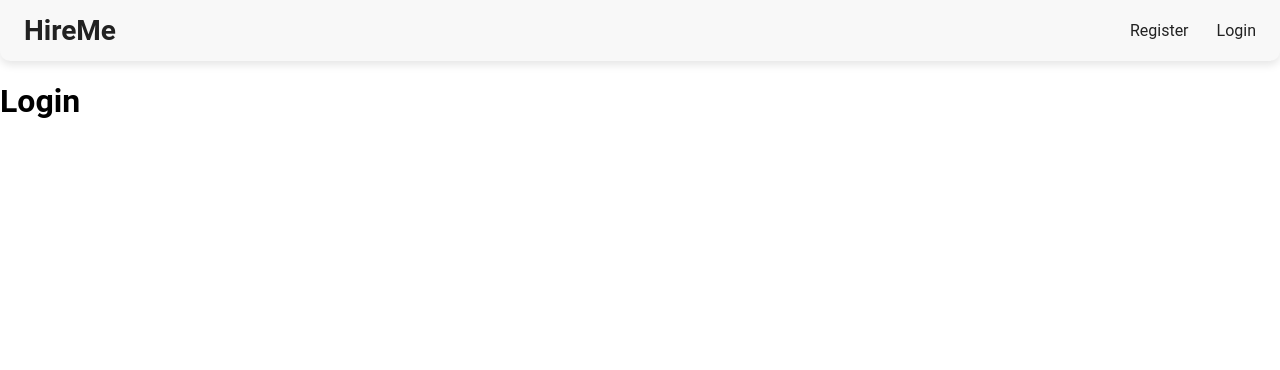
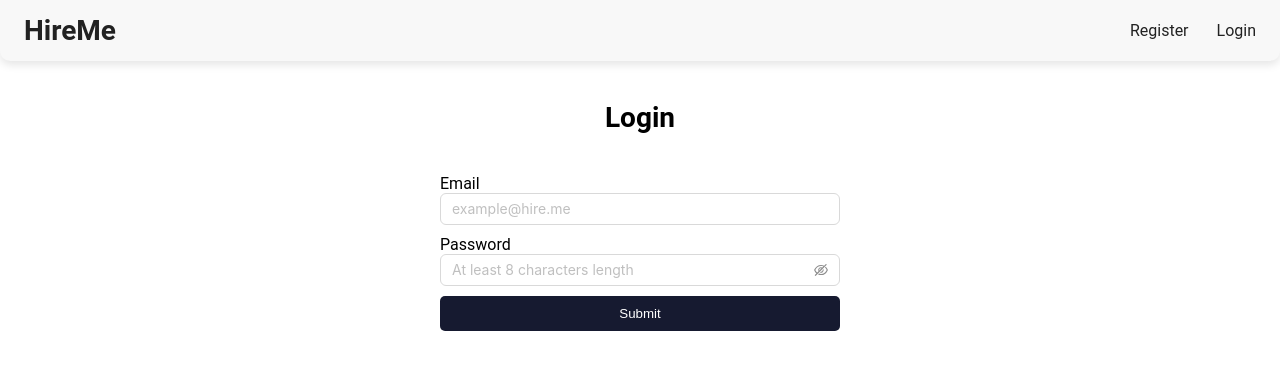
Before and after one commit to YuBerlinets/HireMe, a React (Vite) app in the folder tin-pro-frontend/: page /login in a window 1280 px wide. Shown: the top 370 px of the page. Built offline with nearby package versions, Linux system fonts and the light colour scheme; no server answers.

Commit message:
feat: implemented login functionality

```diff
--- a/tin-pro-frontend/src/app/api/ApiConfig.ts
+++ b/tin-pro-frontend/src/app/api/ApiConfig.ts
@@ -30,8 +30,8 @@ apiInstance.interceptors.request.use(
 const api = {
     user: {
         getUserInfo: () => apiInstance.get('/api/users/basic-information'),
-        candidateRegister: (candidateRegister: RegisterData) => apiInstance.post('/api/auth/candidate/register', candidateRegister),
-        recruiterRegister: (candidateRegister: RegisterData) => apiInstance.post('/api/auth/recruiter/register', candidateRegister),
+        candidateRegister: (candidateRegister: RegisterData) => apiInstance.post('/api/auth/candidate/register',  candidateRegister ),
+        recruiterRegister: (candidateRegister: RegisterData) => apiInstance.post('/api/auth/recruiter/register', candidateRegister ),
         authenticate: (login: string, password: string) => apiInstance.post('/api/auth/login', { login, password }),
         refreshToken: (refreshToken: string) => apiInstance.post('/api/users/refresh-token', { refreshToken }),
     },
--- a/tin-pro-frontend/src/assets/styles/style.css
+++ b/tin-pro-frontend/src/assets/styles/style.css
@@ -264,6 +264,11 @@ footer {
     margin: 0;
 }
 
+.auth_title {
+    font-size: 28px;
+    text-align: center;
+    margin: 40px 0;
+}
 
 .auth_form {
     display: flex;
@@ -271,6 +276,12 @@ footer {
     max-width: 400px;
     margin: 0 auto;
     gap: 10px;
+}
+
+.ant-input-outlined:focus-within,
+.ant-input-outlined:hover {
+    border-color: #161A30;
+    box-shadow: 0 0 0 2px rgba(22, 26, 48, 0.1);
 }
 
 .acc_type {
@@ -282,6 +293,26 @@ footer {
     margin: 0 10px;
 }
 
+.acc_type {
+    .ant-switch-checked {
+        background-color: #161A30 !important;
+    }
+}
+
+
+.submit_button {
+    background-color: #161A30;
+    color: #fff;
+    border: none;
+    border-radius: 5px;
+    padding: 10px;
+    cursor: pointer;
+    transition: all 0.3s ease-in-out;
+}
+
+.submit_button:hover {
+    background-color: #31304D;
+}
 
 /*
 #272829
--- a/tin-pro-frontend/src/features/auth/LoginPage.tsx
+++ b/tin-pro-frontend/src/features/auth/LoginPage.tsx
@@ -1,10 +1,42 @@
+import { Input } from "antd";
+import { useTranslation } from "react-i18next";
+import { useLoginForm } from "./hooks/LoginForm";
 
 
 export default function LoginPage() {
+    const { loginData, loginError, handleInputChange, handleSubmit } = useLoginForm();
+    const { t } = useTranslation();
+
     return (
         <>
+            <div className="container">
+                <h1 className="auth_title">{t('header.login')}</h1>
+                <form onSubmit={handleSubmit} className="auth_form" noValidate>
 
-            <h1>Login</h1>
+                    <div className="auth_content_item">
+                        <span>{t('auth.email')}</span>
+                        <Input
+                            name="login"
+                            placeholder={t('auth.example.email')}
+                            onChange={handleInputChange}
+                            value={loginData.login}
+                        />
+                    </div>
+
+                    <div className="auth_content_item">
+                        <span>{t('auth.password')}</span>
+                        <Input.Password
+                            name="password"
+                            placeholder={t('auth.example.password')}
+                            onChange={handleInputChange}
+                            value={loginData.password}
+                        />
+                    </div>
+
+                    <button type="submit" className="submit_button">{t('buttons.submit')}</button>
+                </form>
+                {loginError && <div className="error_message">{loginError}</div>}
+            </div>
 
         </>
     )
--- a/tin-pro-frontend/src/features/auth/RegisterPage.tsx
+++ b/tin-pro-frontend/src/features/auth/RegisterPage.tsx
@@ -14,7 +14,7 @@ export default function RegisterPage() {
     return (
         <>
             <div className="container">
-                <h1>Register</h1>
+                <h1 className="auth_title">{t('header.register')}</h1>
                 <form onSubmit={handleSubmit} className="auth_form" noValidate>
 
                     <div className="acc_type">
--- a/tin-pro-frontend/src/features/auth/hooks/LoginForm.ts
+++ b/tin-pro-frontend/src/features/auth/hooks/LoginForm.ts
@@ -5,7 +5,7 @@ import { login } from '../slices/authSlice';
 import { useAppDispatch } from '../../../app/store/store';
 
 interface LoginData {
-    username: string;
+    login: string;
     password: string;
 }
 
@@ -18,7 +18,7 @@ interface UseLoginFormReturn {
 
 export const useLoginForm = (): UseLoginFormReturn => {
     const [loginData, setLoginData] = useState<LoginData>({
-        username: '',
+        login: '',
         password: ''
     });
     const [loginError, setLoginError] = useState<string>('');
@@ -36,7 +36,7 @@ export const useLoginForm = (): UseLoginFormReturn => {
 
     const handleSubmit = async (e: FormEvent<HTMLFormElement>): Promise<void> => {
         e.preventDefault();
-        if (loginData.username === '' || loginData.password === '') {
+        if (loginData.login === '' || loginData.password === '') {
             setLoginError(t('login.error.empty'));
             return;
         }
@@ -44,7 +44,7 @@ export const useLoginForm = (): UseLoginFormReturn => {
         try {
             const result = await dispatch(login(loginData)).unwrap();
             if (result.user) {
-                window.location.href = '/';
+                navigate('/');
             }
         } catch (error) {
             setLoginError(t('login.error.invalid'));
--- a/tin-pro-frontend/src/features/auth/slices/authSlice.ts
+++ b/tin-pro-frontend/src/features/auth/slices/authSlice.ts
@@ -1,12 +1,14 @@
+
+
+
 import { createSlice, createAsyncThunk, PayloadAction } from '@reduxjs/toolkit';
 import { api } from '../../../app/api/ApiConfig';
 
-
 interface User {
-    email: string
-    firstName: string
-    lastName: string
-    role: string
+    email: string;
+    firstName: string;
+    lastName: string;
+    role: string;
 }
 
 export interface AuthState {
@@ -17,19 +19,34 @@ export interface AuthState {
     isLoading: boolean;
 }
 
+const getStoredAuthState = (): Partial<AuthState> => {
+    const user = localStorage.getItem('user');
+    const token = localStorage.getItem('token');
+
+    return {
+        user: user ? JSON.parse(user) : null,
+        token: token || null,
+        isAuthenticated: !!token,
+    };
+};
+
 const initialState: AuthState = {
     user: null,
     token: null,
     isAuthenticated: false,
     error: null,
     isLoading: false,
+    ...getStoredAuthState(),
 };
 
 export const login = createAsyncThunk(
     'auth/login',
-    async (loginData: { username: string; password: string }, { rejectWithValue }) => {
+    async (loginData: { login: string; password: string }, { rejectWithValue }) => {
         try {
-            const response = await api.user.authenticate(loginData.username.trim(), loginData.password);
+            const response = await api.user.authenticate(
+                loginData.login.trim(),
+                loginData.password
+            );
             return response.data;
         } catch (error: any) {
             return rejectWithValue(error.response?.data.message || 'An unexpected error occurred');
@@ -50,22 +67,27 @@ export const login = createAsyncThunk(
 //     }
 // );
 
+
 const authSlice = createSlice({
     name: 'auth',
     initialState,
     reducers: {
-        loginSuccess: (state, action: PayloadAction<{ user: User; token: string; refreshToken: string }>) => {
+        loginSuccess: (state, action: PayloadAction<{ user: User; token: string }>) => {
             state.user = action.payload.user;
             state.token = action.payload.token;
             state.isAuthenticated = true;
+
+            localStorage.setItem('token', action.payload.token);
+            localStorage.setItem('user', JSON.stringify(action.payload.user));
         },
         logout: (state) => {
             state.user = null;
             state.token = null;
             state.isAuthenticated = false;
+
             localStorage.removeItem('token');
-            localStorage.removeItem('username');
-            localStorage.removeItem('refreshToken');
+            localStorage.removeItem('user');
+
             window.location.reload();
         },
     },
@@ -77,20 +99,21 @@ const authSlice = createSlice({
             })
             .addCase(login.fulfilled, (state, action) => {
                 const { user, token } = action.payload;
+
                 state.user = user;
                 state.token = token;
                 state.isAuthenticated = true;
                 state.isLoading = false;
                 state.error = null;
 
+                // Save to localStorage
                 localStorage.setItem('token', token);
-                localStorage.setItem('user', user);
+                localStorage.setItem('user', JSON.stringify(user));
             })
             .addCase(login.rejected, (state, action) => {
                 state.error = action.payload as string;
                 state.isLoading = false;
-            })
-
+            });
     },
 });
 
--- a/tin-pro-frontend/src/features/components/Header.tsx
+++ b/tin-pro-frontend/src/features/components/Header.tsx
@@ -3,7 +3,8 @@ import "../../assets/styles/style.css";
 import { useEffect, useState } from "react";
 import { VscAccount } from "react-icons/vsc";
 import { useTranslation } from "react-i18next";
-import { useAppSelector } from "../../app/store/store";
+import { useAppDispatch, useAppSelector } from "../../app/store/store";
+import { logout } from "../auth/slices/authSlice";
 
 export default function Header() {
     const [isUserLoggedIn, setIsUserLoggedIn] = useState(false);
@@ -11,6 +12,7 @@ export default function Header() {
 
     const navigate = useNavigate();
     const { t } = useTranslation();
+    const dispatch = useAppDispatch();
 
     const isLoggedIn = useAppSelector((state) => state.auth.isAuthenticated);
 
@@ -63,7 +65,7 @@ export default function Header() {
                                             <li onClick={() => navigate("/profile")}>
                                                 <a>{t('header.profile')}</a>
                                             </li>
-                                            <li onClick={() => navigate("/logout")}>
+                                            <li onClick={() => dispatch(logout())}>
                                                 <a>{t('header.logout')}</a>
                                             </li>
                                         </ul>
```
